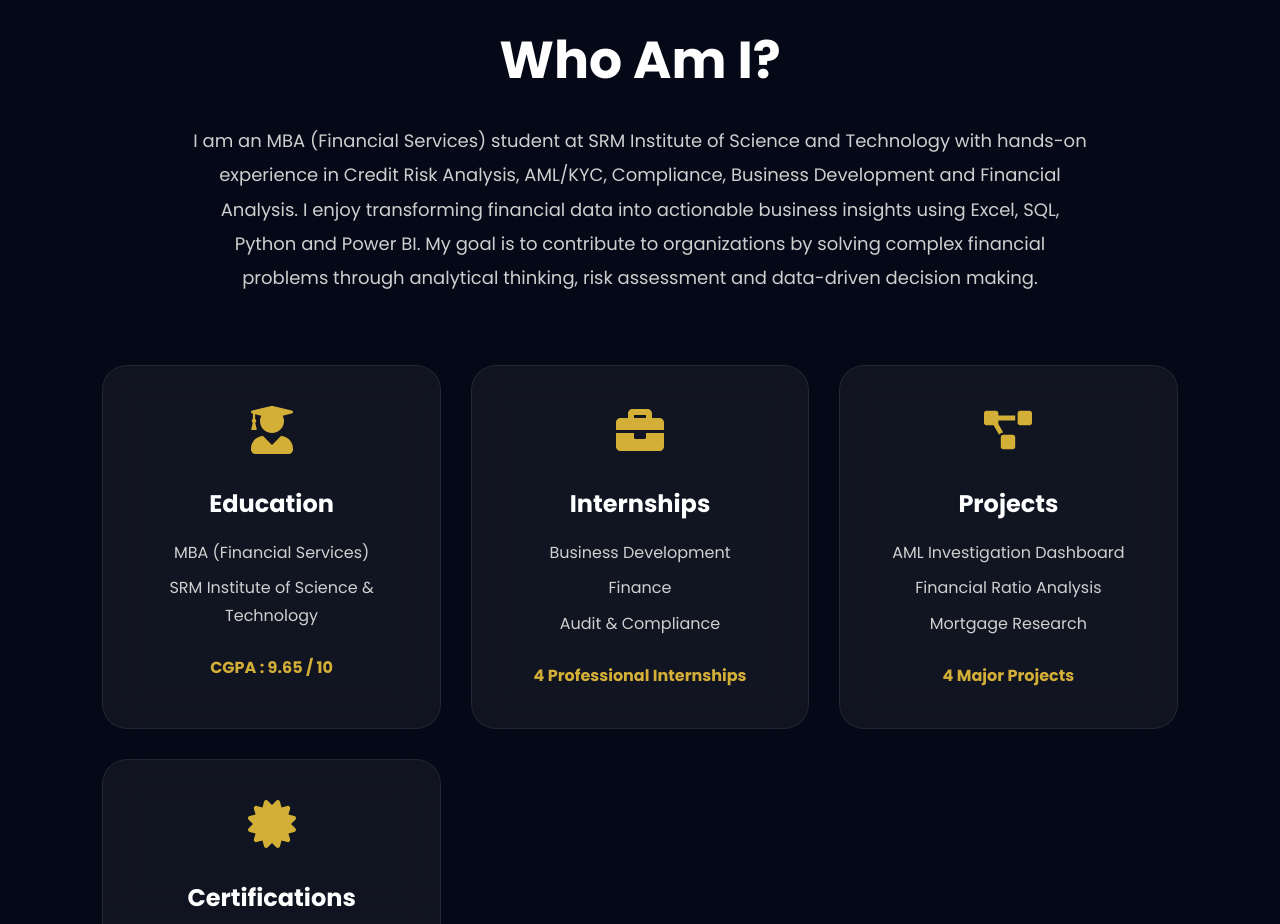
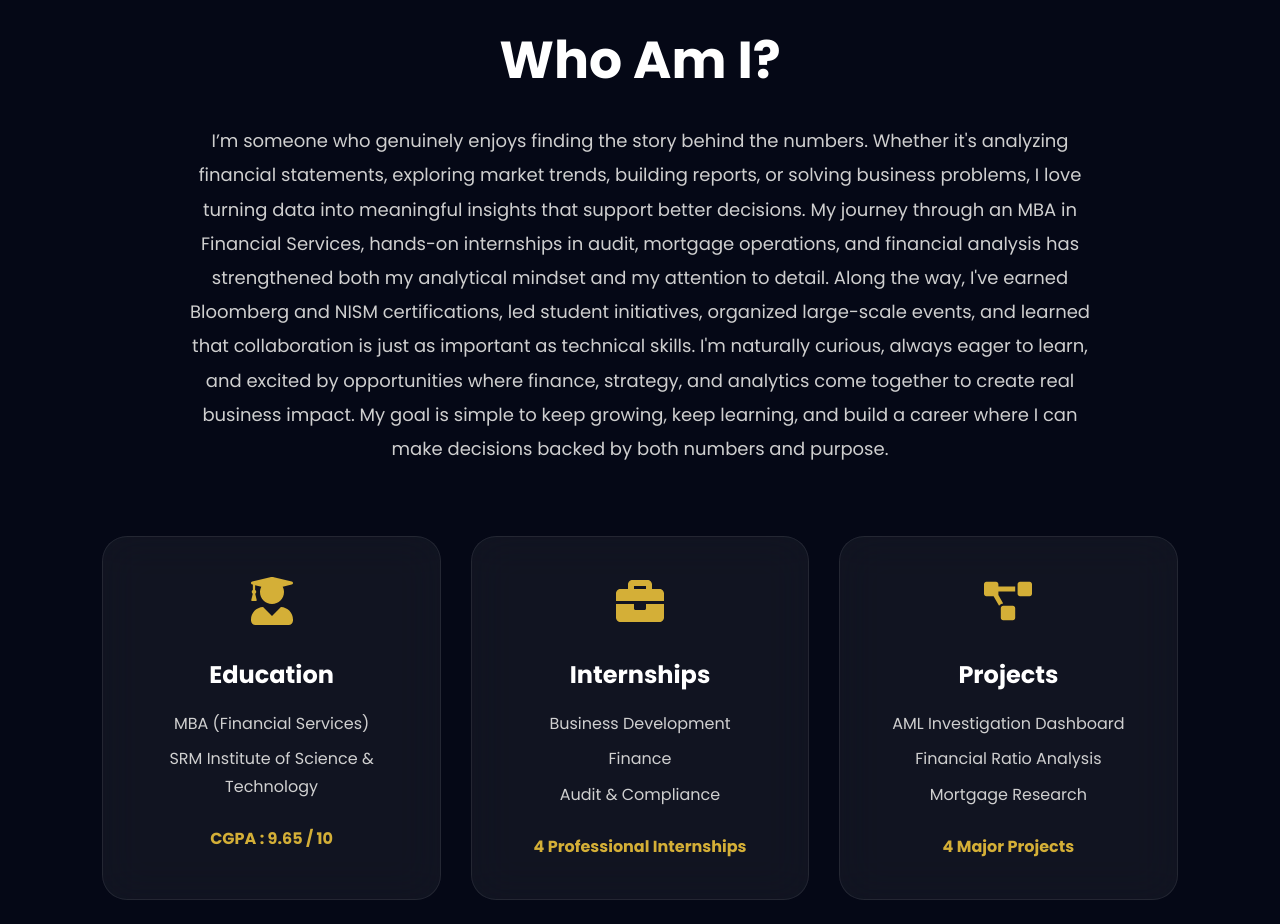
Before and after one commit to pavankumar-29/Swarna_GL-portfolio, a React (Vite) app: page / in a window 1280 px wide. Shown: the part 1083-2007 px from the top of the page. Built offline with nearby package versions, Linux system fonts and the light colour scheme.

Commit message:
Update About.jsx

```diff
--- a/src/sections/About.jsx
+++ b/src/sections/About.jsx
@@ -23,13 +23,7 @@ function About() {
         <h2>Who Am I?</h2>
 
         <p className="about-intro">
-          I am an MBA (Financial Services) student at SRM Institute of Science
-          and Technology with hands-on experience in Credit Risk Analysis,
-          AML/KYC, Compliance, Business Development and Financial Analysis.
-          I enjoy transforming financial data into actionable business insights
-          using Excel, SQL, Python and Power BI. My goal is to contribute to
-          organizations by solving complex financial problems through analytical
-          thinking, risk assessment and data-driven decision making.
+          I’m someone who genuinely enjoys finding the story behind the numbers. Whether it's analyzing financial statements, exploring market trends, building reports, or solving business problems, I love turning data into meaningful insights that support better decisions. My journey through an MBA in Financial Services, hands-on internships in audit, mortgage operations, and financial analysis has strengthened both my analytical mindset and my attention to detail. Along the way, I've earned Bloomberg and NISM certifications, led student initiatives, organized large-scale events, and learned that collaboration is just as important as technical skills. I'm naturally curious, always eager to learn, and excited by opportunities where finance, strategy, and analytics come together to create real business impact. My goal is simple to keep growing, keep learning, and build a career where I can make decisions backed by both numbers and purpose.
         </p>
       </motion.div>
 
```
